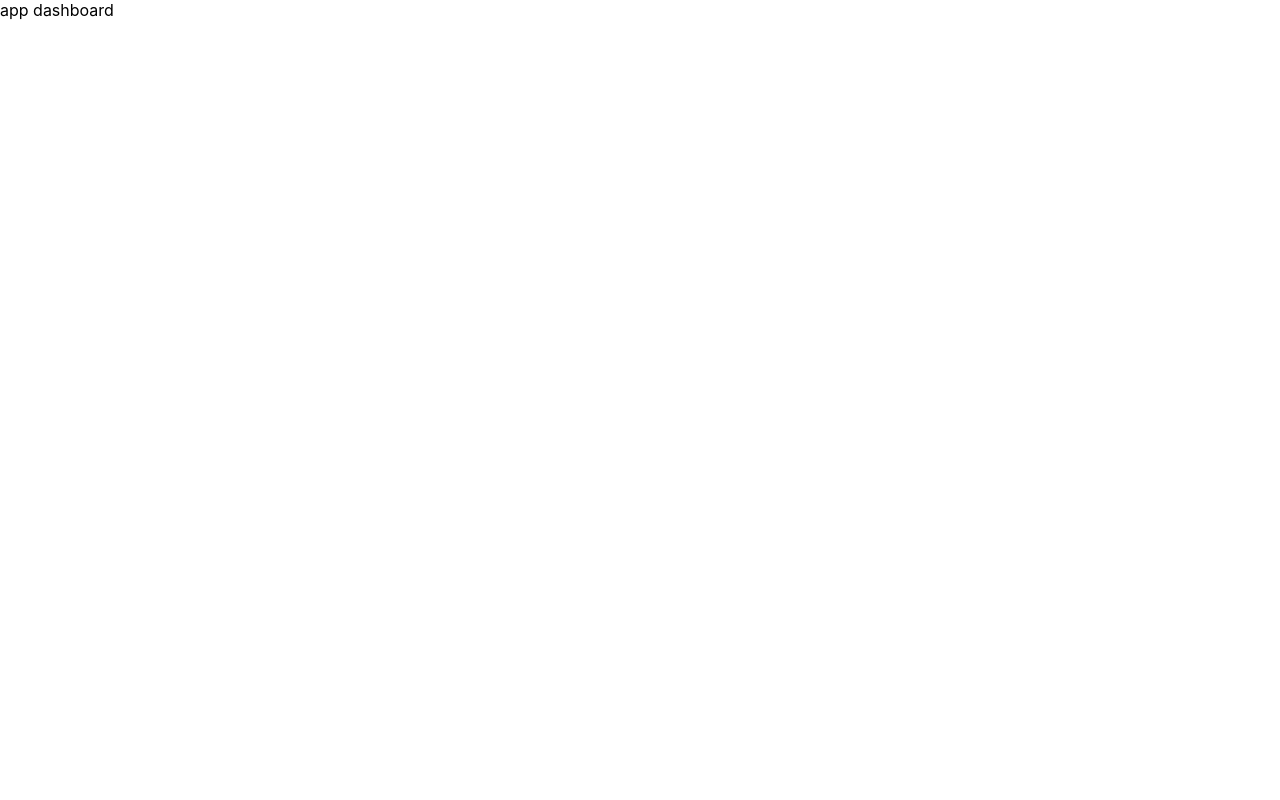
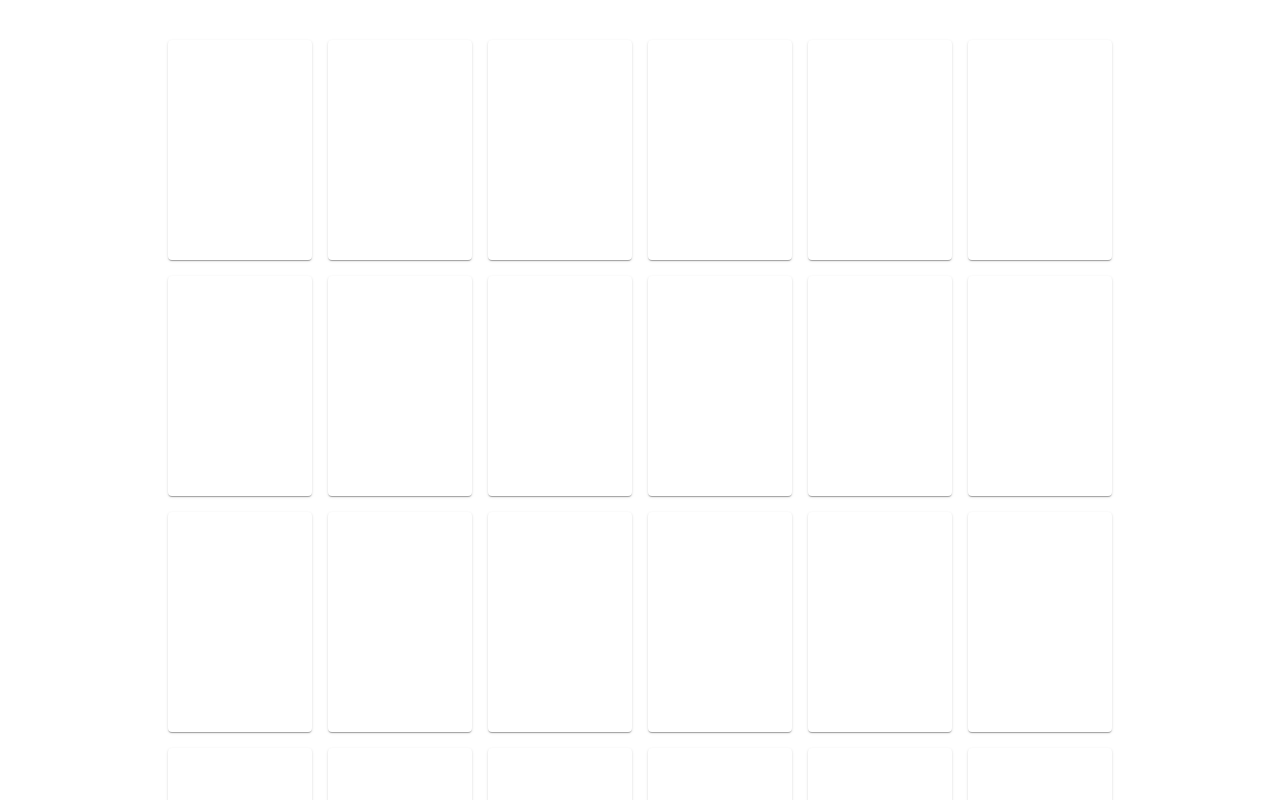
Before and after one commit to ningoink/poker, a React (Create React App) app: page / in a window 1280 px wide. Shown: the top 800 px of the page. Built offline with nearby package versions, Linux system fonts and the light colour scheme.

Commit message:
improvement(ui): Code fixed-grids to assemble all fixed-crads
Signed-off-by: hylerrix <hylerrix@gmail.com>

```diff
--- a/src/views/app-dashboard/index.tsx
+++ b/src/views/app-dashboard/index.tsx
@@ -1,8 +1,19 @@
 import React from 'react'
 import { makeStyles, Theme, createStyles } from '@material-ui/core/styles'
+import Container from '@material-ui/core/Container'
+import PokerContainer from './poker-container'
 
 const useStyles = makeStyles((theme: Theme) =>
   createStyles({
+    root: {
+      padding: '16px 0',
+      [theme.breakpoints.up('sm')]: {
+        padding: '24px 0',
+      },
+      [theme.breakpoints.up('md')]: {
+        padding: '32px 0',
+      },
+    },
   }),
 )
 
@@ -10,9 +21,9 @@ const AppDashboard: React.FC = () => {
   const classes = useStyles()
 
   return (
-    <div>
-      app dashboard
-    </div>
+    <Container className={classes.root}>
+      <PokerContainer />
+    </Container>
   )
 }
 
--- /dev/null
+++ b/src/views/app-dashboard/poker-container.tsx
@@ -0,0 +1,55 @@
+import React from 'react'
+import { makeStyles, Theme, createStyles } from '@material-ui/core/styles'
+import Grid from '@material-ui/core/Grid'
+import PokerItem from './poker-item'
+
+const useStyles = makeStyles((theme: Theme) =>
+  createStyles({
+    gridRoot: {
+      margin: 'auto',
+      flexGrow: 1,
+      flexDirection: 'row',
+      justifyContent: 'left',
+      alignItems: 'center',
+      [theme.breakpoints.up('xs')]: {
+        width: '320px',
+      },
+      [theme.breakpoints.up('sm')]: {
+        width: '480px',
+      },
+      [theme.breakpoints.up('md')]: {
+        width: '640px',
+      },
+      [theme.breakpoints.up('lg')]: {
+        width: '960px',
+      },
+    },
+  }),
+)
+
+const PokerCards = Array.from(Array(54).keys())
+
+const PokerContainer: React.FC = () => {
+  const classes = useStyles()
+
+  return (
+    <Grid
+      container
+      className={classes.gridRoot}
+      spacing={2}
+    >
+      {PokerCards.map((value) => (
+        <Grid
+          container
+          alignItems="center"
+          item xs={6} sm={4} md={3} lg={2}
+          key={value}
+        >
+          <PokerItem />
+        </Grid>
+      ))}
+    </Grid>
+  )
+}
+
+export default PokerContainer
--- a/src/views/app-dashboard/card-item/index.tsx
+++ b/src/views/app-dashboard/poker-item.tsx
@@ -1,19 +1,22 @@
 import React from 'react'
 import { makeStyles, Theme, createStyles } from '@material-ui/core/styles'
+import Paper from '@material-ui/core/Paper'
 
 const useStyles = makeStyles((theme: Theme) =>
   createStyles({
+    paper: {
+      height: '220px',
+      width: '160px',
+    },
   }),
 )
 
-const CardItem: React.FC = () => {
+const PokerItem: React.FC = () => {
   const classes = useStyles()
 
   return (
-    <div>
-      card item
-    </div>
+    <Paper className={classes.paper} />
   )
 }
 
-export default CardItem
+export default PokerItem
```
